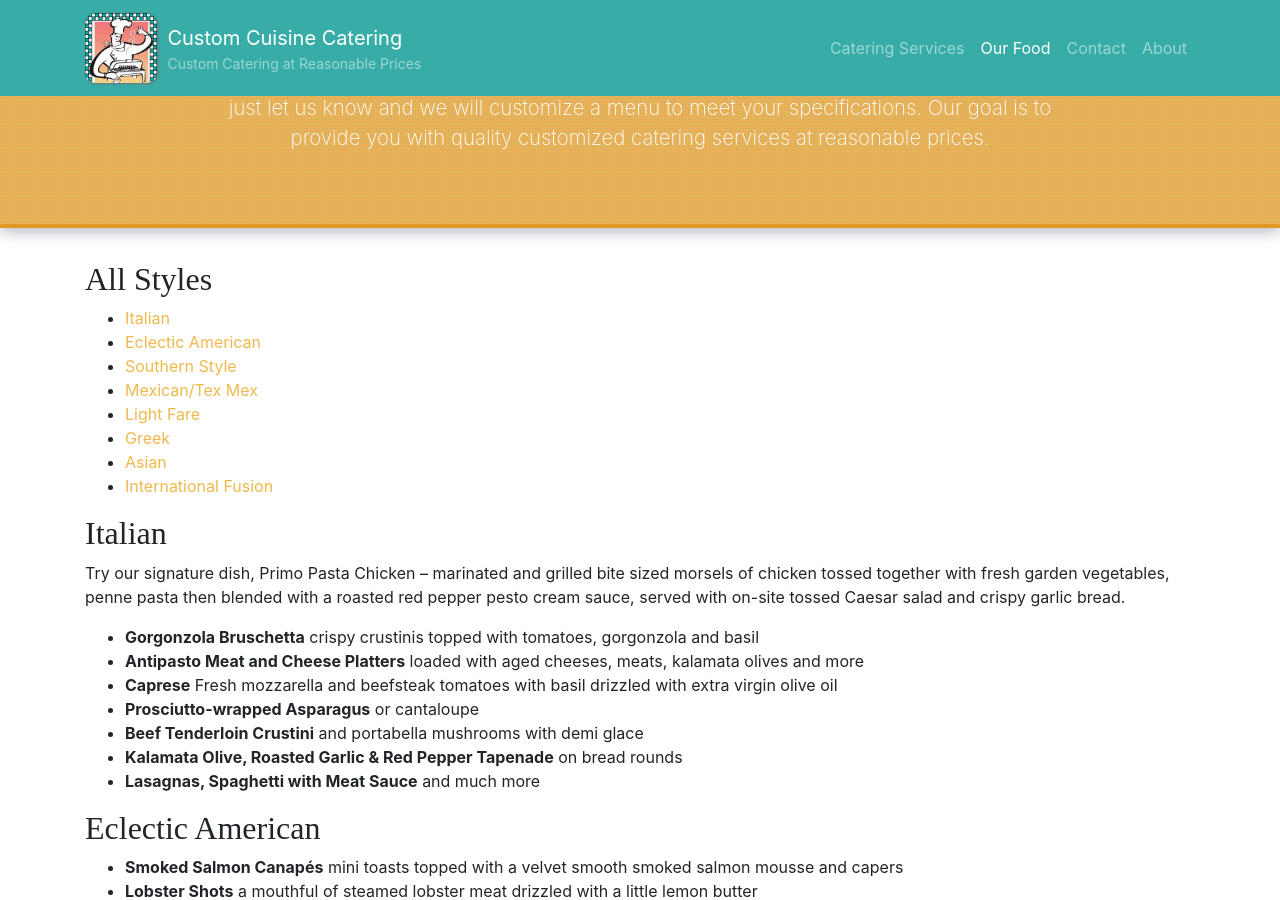
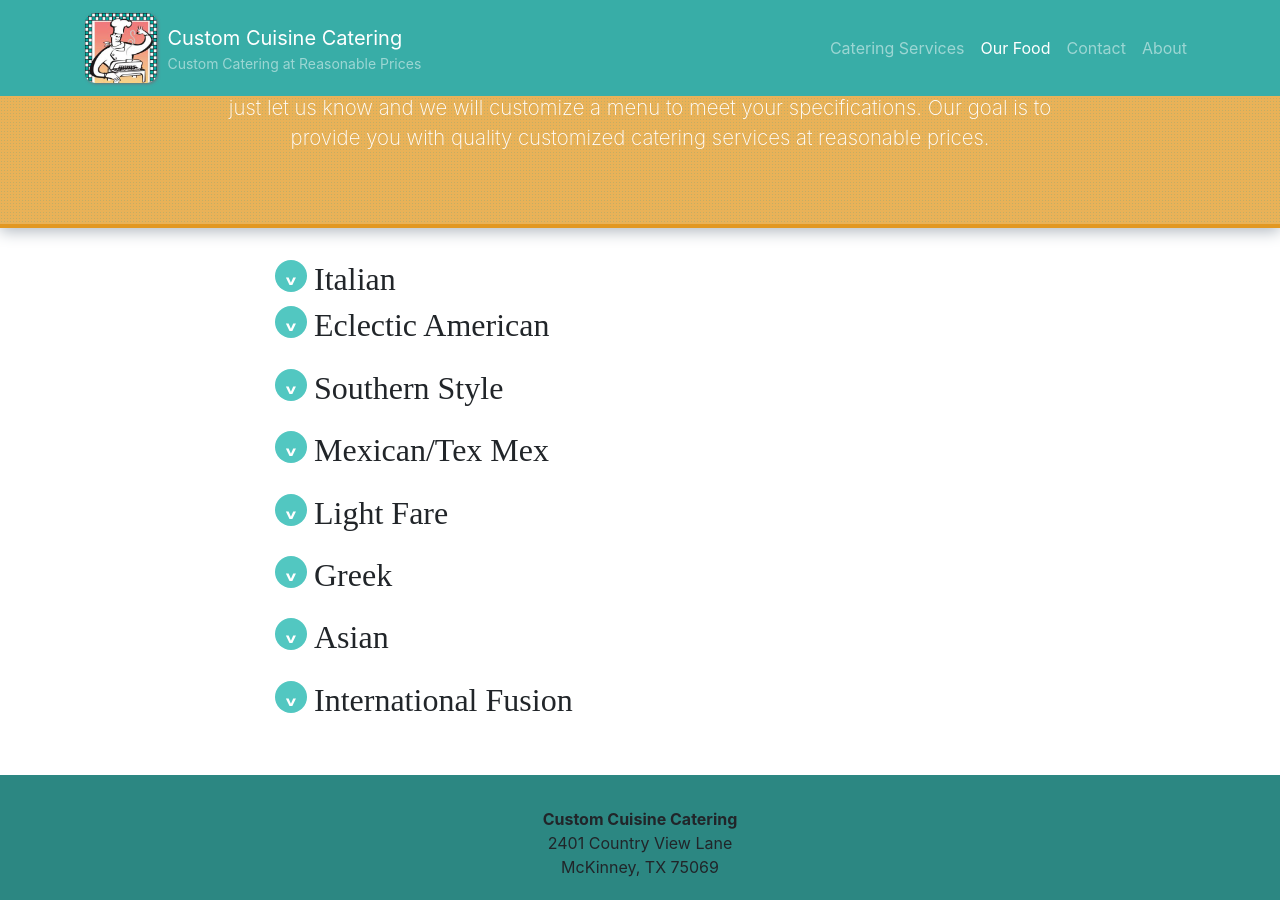
Before and after one commit to abettermap/custom-cuisine-site, a Jekyll site: the page built from food.md, in a window 1280 px wide and 900 px high, scrolled down 234 px. Built offline with Jekyll 4.4.1, drawn with Linux system fonts in a browser that asks for light colours; nearby versions of some CDN libraries; some web fonts are replaced; some of the changed text lies outside the part shown.

Commit message:
Food: hide sections on load, add toggle btns to control visibility

```diff
--- a/_layouts/default.html
+++ b/_layouts/default.html
@@ -28,7 +28,7 @@
     <main class="container">
       <div class="row">
           {%- if page.narrow_content -%}
-          <div class="col-md-8 offset-md-2"></div>
+          <div class="col-md-8 offset-md-2">
           {%- else -%}
           <div class="col-md-12">
           {%- endif -%}
--- a/assets/custom.js
+++ b/assets/custom.js
@@ -1,4 +1,20 @@
 (function(){
+  // Get year for copyright
   var currentYear = new Date().getFullYear();
   $('.current-year').text(currentYear);
+
+  // Food page: toggle sections
+  $('.btn-toggle-panel').click(function () {
+    // Rotate button
+    $(this).toggleClass('rotate-90');
+    // Toggle corresponding panel visibility (gross)
+    $(this).closest('.btn-wrap').next().next().toggleClass('open');
+  });
+
+  $('.page--our-food h2').click(function () {
+    // Rotate button
+    $(this).prev().find('.btn-toggle-panel').toggleClass('rotate-90');
+    // Toggle corresponding panel visibility (gross)
+    $(this).next().toggleClass('open');
+  });
 })();
--- a/assets/scss/_layout.scss
+++ b/assets/scss/_layout.scss
@@ -57,13 +57,7 @@ h6,
     font-size: 14px;
 }
 
-$dotted: (
-  center center,
-  $intro-dots,
-  $intro-dots 1px,
-  transparent 1px,
-  transparent 100%
-);
+$dotted: center center, $intro-dots, $intro-dots 1px, transparent 1px, transparent 100%;
 
 // DOTS cred: https://codepen.io/aleprieto/pen/nAmIy
 .dotted {
@@ -79,3 +73,68 @@ $dotted: (
 .home__banner-img {
     box-shadow: 0 3px 15px 0 $gray-500;
 }
+
+// Food page \\
+// Panel toggle button wrap (MD auto-produces paragraphs, wrap w/div instead)
+.btn-wrap {
+    display: inline-block;
+    float: left;
+}
+
+.page--our-food h2 {
+    display: inline-block;
+    float: left;
+    clear: right;
+    cursor: pointer;
+    transition: 300ms;
+
+    &:hover {
+      color: $link-color;
+    }
+
+    // Shabby way to target corresponding panel (ONE section has a <p> in
+    // addition to <ul>).
+    + * {
+        clear: both;
+        transform: scaleY(0);
+        max-height: 0;
+
+        &.open {
+            overflow: hidden;
+            transition: transform 0.3s ease-out;
+            height: auto;
+            transform: scaleY(1);
+            transform-origin: top;
+            max-height: 1000px;
+        }
+    }
+}
+
+.btn-toggle-panel {
+    transition: 300ms;
+    width: 2rem;
+    height: 2rem;
+    background-color: lighten($link-color, 10%);
+    border-radius: 1.625rem;
+    display: flex;
+    align-items: center;
+    justify-content: center;
+    margin-right: 7px;
+    transform-origin: center;
+    transform: rotate(180deg);
+
+    &:hover {
+        background-color: $link-color;
+    }
+}
+
+.btn-toggle-panel.rotate-90 {
+  transform: rotate(0deg);
+}
+
+.arrow {
+    line-height: 1;
+    color: $white;
+    font-weight: bold;
+    font-size: 1.5rem;
+}
--- a/food.md
+++ b/food.md
@@ -11,28 +12,34 @@ intro: >-
   catering services at reasonable prices.
 ---
 
-## All Styles
-- [Italian](#italian)
-- [Eclectic American](#eclectic-american)
-- [Southern Style](#southern-style)
-- [Mexican/Tex Mex](#mexican-tex-mex)
-- [Light Fare](#light-fare)
-- [Greek](#greek)
-- [Asian](#asian)
-- [International Fusion](#international-fusion)
+<div class="btn-wrap">
+  <button class="btn btn-toggle-panel">
+    <span class="arrow">^</span>
+  </button>
+</div>
 
 ## Italian
-Try our signature dish, Primo Pasta Chicken – marinated and grilled bite sized morsels of chicken tossed together with fresh garden vegetables, penne pasta then blended with a roasted red pepper pesto cream sauce, served with on-site tossed Caesar salad and crispy garlic bread.
 
-- **Gorgonzola Bruschetta** crispy crustinis topped with tomatoes, gorgonzola and basil
-- **Antipasto Meat and Cheese Platters** loaded with aged cheeses, meats, kalamata olives and more
-- **Caprese** Fresh mozzarella and beefsteak tomatoes with basil drizzled with extra virgin olive oil
-- **Prosciutto-wrapped Asparagus** or cantaloupe
-- **Beef Tenderloin Crustini** and portabella mushrooms with demi glace
-- **Kalamata Olive, Roasted Garlic & Red Pepper Tapenade** on bread rounds
-- **Lasagnas, Spaghetti with Meat Sauce** and much more
+<div markdown="1">
+  Try our signature dish, Primo Pasta Chicken – marinated and grilled bite sized morsels of chicken tossed together with fresh garden vegetables, penne pasta then blended with a roasted red pepper pesto cream sauce, served with on-site tossed Caesar salad and crispy garlic bread.
+
+  - **Gorgonzola Bruschetta** crispy crustinis topped with tomatoes, gorgonzola and basil
+  - **Antipasto Meat and Cheese Platters** loaded with aged cheeses, meats, kalamata olives and more
+  - **Caprese** Fresh mozzarella and beefsteak tomatoes with basil drizzled with extra virgin olive oil
+  - **Prosciutto-wrapped Asparagus** or cantaloupe
+  - **Beef Tenderloin Crustini** and portabella mushrooms with demi glace
+  - **Kalamata Olive, Roasted Garlic & Red Pepper Tapenade** on bread rounds
+  - **Lasagnas, Spaghetti with Meat Sauce** and much more
+</div>
+
+<div class="btn-wrap">
+  <button class="btn btn-toggle-panel">
+    <span class="arrow">^</span>
+  </button>
+</div>
 
 ## Eclectic American
+
 - **Smoked Salmon Canapés** mini toasts topped with a velvet smooth smoked salmon mousse and capers
 - **Lobster Shots** a mouthful of steamed lobster meat drizzled with a little lemon butter
 - **Spinach Artichoke Dip on Bread Rounds** served hot, rich, creamy and delicious
@@ -42,7 +49,14 @@ Try our signature dish, Primo Pasta Chicken – marinated and grilled bite sized
 - **Veggie & Fruit Platters** and sandwich platters
 - **Chicken, Pork, Seafood, and Beef entrees** too numerous to list
 
+<div class="btn-wrap">
+  <button class="btn btn-toggle-panel">
+    <span class="arrow">^</span>
+  </button>
+</div>
+
 ## Southern Style
+
 - **Chicken and Dumplings** that melt in your mouth
 - **Chicken Fried Steak, Fried Chicken and Chicken Strips** with veggies mashed potatoes and cream gravy
 - **Baked Smoked Ham** with sweet potato casserole green and corn, black eyed peas with cornbread
@@ -51,7 +65,14 @@ Try our signature dish, Primo Pasta Chicken – marinated and grilled bite sized
 - **Slow Cooked Pot Roast** with roasted potatoes, mixed veggies and brown gravy
 - **Corned Beef** and cabbage
 
+<div class="btn-wrap">
+  <button class="btn btn-toggle-panel">
+    <span class="arrow">^</span>
+  </button>
+</div>
+
 ## Mexican/Tex Mex
+
 - **Chicken Quesadillas** with mango salsa
 - **Ceviche Acapulco Style** shrimp, scallops, fish chemically cooked by key lime juice and with tomato and avocado
 - **Beef, Chicken, or Shrimp Fajitas** with all the fixens
@@ -60,26 +81,54 @@ Try our signature dish, Primo Pasta Chicken – marinated and grilled bite sized
 - **Southwestern-style Egg Rolls** a little spicy with a chipotle ranch dip
 - **Enchiladas** of all kinds
 
+<div class="btn-wrap">
+  <button class="btn btn-toggle-panel">
+    <span class="arrow">^</span>
+  </button>
+</div>
+
 ## Light Fare
+
 - **Quiche Lorraine or Florentine** paired with salads and soups
 - **Chefs Salad** with our homemade soups
 - **Assorted Sandwiches** with pasta salad, carrot salad, potato salad, soups and various sides
 
+<div class="btn-wrap">
+  <button class="btn btn-toggle-panel">
+    <span class="arrow">^</span>
+  </button>
+</div>
+
 ## Greek
+
 - **Spanikopita** spinach, feta cheese, and garlic wrapped in a crispy phyllo dough
 - **Dolmas** a blend of beef, pork, rice and spices wrapped in California grapes leaves drizzled with lemon and feta
 - **Hummus** with pita triangles
 - **Lamb Kabobs**
 - **Gyros**
 
+<div class="btn-wrap">
+  <button class="btn btn-toggle-panel">
+    <span class="arrow">^</span>
+  </button>
+</div>
+
 ## Asian
+
 - **Sushi** and sashimi platters
 - **Stir Fry Dishes**
 - **Indian Satay Skewers** beef, chicken, pork and veggie
 - **Teriyaki Shrimp Skewers**
 - **Mini Egg Rolls** served with ponzu sauce
 
+<div class="btn-wrap">
+  <button class="btn btn-toggle-panel">
+    <span class="arrow">^</span>
+  </button>
+</div>
+
 ## International Fusion
+
 - **Hawaiian Meatballs** smothered in our sweet and sour with pineapple and a hint of BBQ
 - **Cajun Crab Cakes** buttery lump and claw meat, Cajun spices served with a Creole style tarter sauce
 - **Traditional Fondue** a retro favorite. Creamy and delicious with French bread.
```
Also changed, not shown: other parts of food.md (+1 -0 lines). Lines whose indentation alone changed are shown as unchanged.
